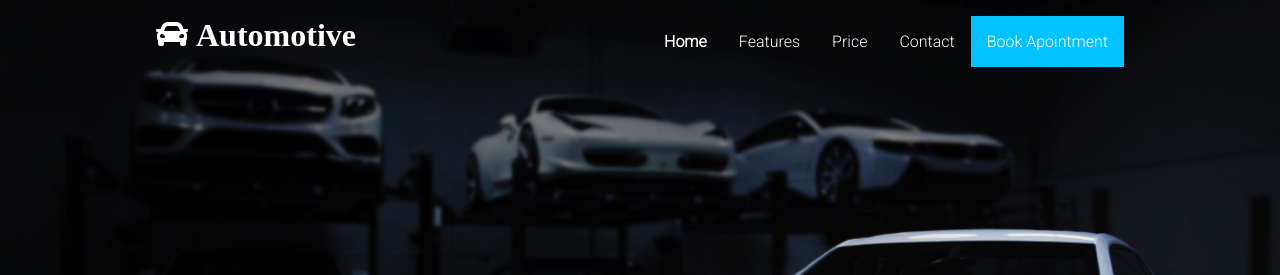
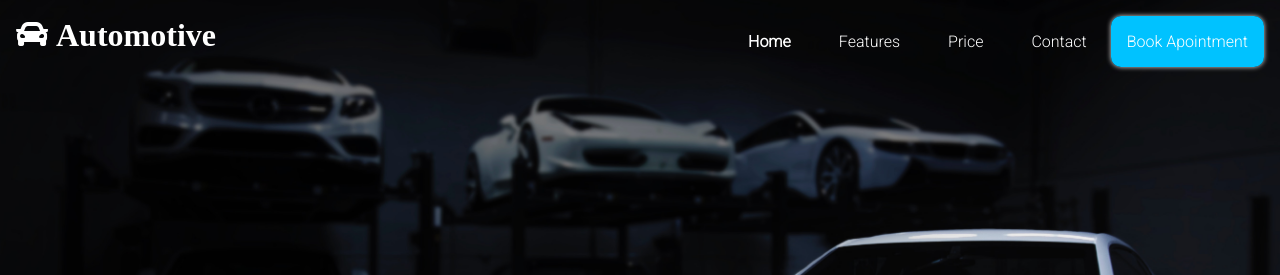
Before and after one commit to RutujaDhere/automobile, a plain HTML site: page index.html in a window 1280 px wide. Shown: the top 275 px of the page. Drawn offline with Linux system fonts and the light colour scheme.

Commit message:
Update styles.css

```diff
--- a/styles.css
+++ b/styles.css
@@ -10,8 +10,9 @@ body {
 .container {
     padding:1rem;
     margin: 0 auto;
-     max-width: 100%;
-     width: 1000px;
+    max-width: 100%;
+    width: 1300px;
+
 }
 header{
     background-image: url("car.jpg");
@@ -47,10 +48,14 @@ nav ul{
     padding: 0;
 }
 nav li a {
-    padding: 1rem;
+    padding: 1.5rem;
     list-style-type: none;
     color: #fff;
     text-decoration: none;
+}
+
+nav li a:hover {
+    color: #00c2ff;
 }
 .selected{
     font-weight: bold;
@@ -58,9 +63,13 @@ nav li a {
 .highlights {
     padding: 1rem;
     background-color: #00c2ff;
-    color: #fff;
+    color: #fff !important;
     text-decoration: none;
+    border-radius: 10px;
+    box-shadow:0 0 5px rgb(226, 223, 223);
 }
+
+
 footer {
     background-color: #000;
     height: 100px;
```
